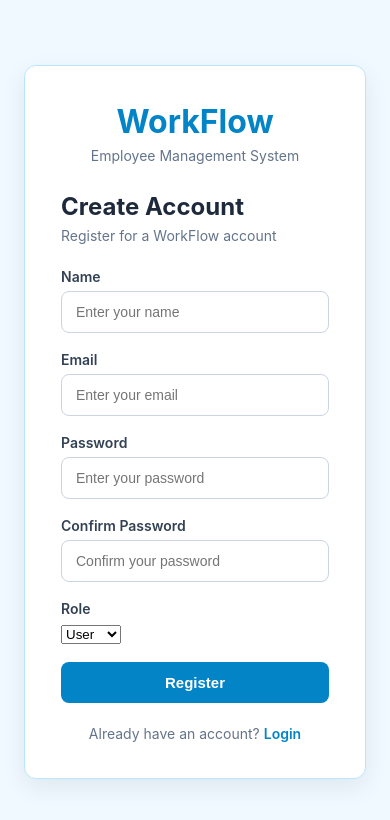
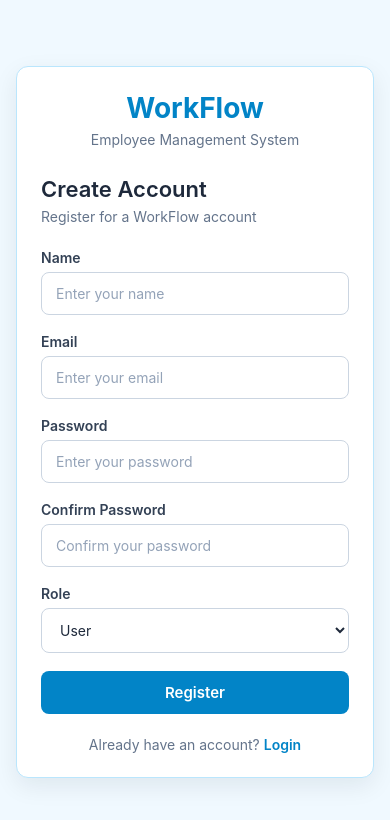
Before and after one commit to rajbrajesh/WorkFlow_EMS, a React app in the folder frontend/: page /register in a window 390 px wide. Shown: the top 820 px of the page. Built offline with nearby package versions, Linux system fonts and the light colour scheme; the HTML template or start-up script is replaced by a standard one.

Commit message:
Complete React authentication UI foundation

```diff
--- /dev/null
+++ b/frontend/src/components/forms/FormInput.jsx
@@ -0,0 +1,43 @@
+/**
+ * Reusable input component for WorkFlow forms.
+ *
+ * This component keeps the common input structure
+ * in one place:
+ * - Label
+ * - Input field
+ * - Placeholder
+ * - Value
+ * - Change handler
+ */
+function FormInput({
+    id,
+    label,
+    type = "text",
+    placeholder,
+    value,
+    onChange,
+    required = false
+}) {
+    return (
+        <div className="form-group">
+
+            {/* Input label */}
+            <label htmlFor={id}>
+                {label}
+            </label>
+
+            {/* Reusable input field */}
+            <input
+                id={id}
+                type={type}
+                placeholder={placeholder}
+                value={value}
+                onChange={onChange}
+                required={required}
+            />
+
+        </div>
+    );
+}
+
+export default FormInput;
--- a/frontend/src/pages/LoginPage.css
+++ b/frontend/src/pages/LoginPage.css
@@ -1,14 +1,27 @@
 /*
- * Styling for the WorkFlow Login page.
+ * Common authentication page styling for WorkFlow.
  *
- * The design follows our application theme:
- * - White background
+ * These styles are shared by:
+ * - Login page
+ * - Register page
+ *
+ * Authentication pages use:
+ * - White card
  * - Sky-blue primary color
- * - Clean and simple authentication card
+ * - Clean form controls
+ * - Responsive layout
  */
+
+
+/* =========================================
+   Authentication Page
+   ========================================= */
 
 /*
  * Complete authentication page.
+ *
+ * The page takes at least the full viewport height
+ * and centers the authentication card.
  */
 .auth-page {
     min-height: 100vh;
@@ -22,8 +35,13 @@
     background-color: #f0f9ff;
 }
 
+
+/* =========================================
+   Authentication Card
+   ========================================= */
+
 /*
- * Login card.
+ * Main card containing Login/Register content.
  */
 .auth-card {
     width: 100%;
@@ -39,11 +57,17 @@
     box-shadow: 0 8px 24px rgba(15, 23, 42, 0.08);
 }
 
+
+/* =========================================
+   Application Branding
+   ========================================= */
+
 /*
- * Application branding section.
+ * Branding section provided by AuthLayout.
  */
 .auth-header {
     text-align: center;
+
     margin-bottom: 28px;
 }
 
@@ -66,39 +90,62 @@
     margin: 6px 0 0;
 
     color: #64748b;
+
     font-size: 14px;
 }
 
+
+/* =========================================
+   Authentication Title
+   ========================================= */
+
 /*
- * Login heading section.
+ * Login/Register heading section.
  */
 .auth-title {
     margin-bottom: 24px;
 }
 
+/*
+ * Main authentication heading.
+ */
 .auth-title h2 {
     margin: 0 0 6px;
 
     color: #1e293b;
+
     font-size: 24px;
+    font-weight: 600;
 }
 
+/*
+ * Authentication heading description.
+ */
 .auth-title p {
     margin: 0;
 
     color: #64748b;
+
     font-size: 14px;
 }
 
+
+/* =========================================
+   Form Fields
+   ========================================= */
+
 /*
  * Individual form field container.
+ *
+ * FormInput uses this class.
  */
 .form-group {
     margin-bottom: 18px;
 }
 
+
 /*
- * Form labels.
+ * Form field labels.
  */
 .form-group label {
     display: block;
@@ -111,8 +158,9 @@
     font-weight: 600;
 }
 
+
 /*
- * Text and password inputs.
+ * Text, email and password inputs.
  */
 .form-group input {
     width: 100%;
@@ -127,22 +175,95 @@
     color: #1e293b;
     background-color: #ffffff;
 
+    font-family: inherit;
     font-size: 14px;
 
-    transition: border-color 0.2s, box-shadow 0.2s;
+    transition:
+        border-color 0.2s ease,
+        box-shadow 0.2s ease;
 }
+
+
+/*
+ * Input placeholder text.
+ */
+.form-group input::placeholder {
+    color: #94a3b8;
+}
+
 
 /*
  * Input focus state.
+ *
+ * Provides a visible blue focus indicator
+ * when the user selects an input.
  */
 .form-group input:focus {
     border-color: #38bdf8;
 
-    box-shadow: 0 0 0 3px rgba(56, 189, 248, 0.15);
+    box-shadow:
+        0 0 0 3px rgba(56, 189, 248, 0.15);
 }
 
+
+/* =========================================
+   Role Select
+   ========================================= */
+
 /*
- * Login button.
+ * Role dropdown used on RegisterPage.
+ *
+ * It intentionally uses the same visual language
+ * as the text inputs.
+ */
+.form-group select {
+    width: 100%;
+    min-width: 0;
+
+    padding: 12px 14px;
+
+    border: 1px solid #cbd5e1;
+    border-radius: 8px;
+
+    outline: none;
+
+    color: #1e293b;
+    background-color: #ffffff;
+
+    font-family: inherit;
+    font-size: 14px;
+
+    cursor: pointer;
+
+    /*
+     * Prevent the select element itself from
+     * becoming wider than its parent container.
+     */
+    max-width: 100%;
+
+    transition:
+        border-color 0.2s ease,
+        box-shadow 0.2s ease;
+}
+
+
+/*
+ * Role dropdown focus state.
+ */
+.form-group select:focus {
+    border-color: #38bdf8;
+
+    box-shadow:
+        0 0 0 3px rgba(56, 189, 248, 0.15);
+}
+
+
+/* =========================================
+   Authentication Button
+   ========================================= */
+
+/*
+ * Login/Register button.
  */
 .auth-button {
     width: 100%;
@@ -155,23 +276,55 @@
     background-color: #0284c7;
     color: #ffffff;
 
+    font-family: inherit;
     font-size: 15px;
     font-weight: 600;
 
     cursor: pointer;
 
-    transition: background-color 0.2s;
+    transition:
+        background-color 0.2s ease,
+        transform 0.1s ease,
+        box-shadow 0.2s ease;
 }
 
+
 /*
- * Login button hover state.
+ * Button hover state.
  */
 .auth-button:hover {
     background-color: #0369a1;
+
+    box-shadow:
+        0 4px 10px rgba(2, 132, 199, 0.2);
 }
 
+
 /*
- * Footer section containing the Register link.
+ * Button active state.
+ *
+ * Gives a small visual feedback when clicked.
+ */
+.auth-button:active {
+    transform: translateY(1px);
+}
+
+
+/*
+ * Keyboard focus state for the button.
+ */
+.auth-button:focus-visible {
+    outline: 3px solid rgba(56, 189, 248, 0.35);
+    outline-offset: 2px;
+}
+
+
+/* =========================================
+   Authentication Footer
+   ========================================= */
+
+/*
+ * Footer containing Login/Register navigation.
  */
 .auth-footer {
     margin-top: 22px;
@@ -179,6 +332,10 @@
     text-align: center;
 }
 
+
+/*
+ * Footer text.
+ */
 .auth-footer p {
     margin: 0;
 
@@ -187,8 +344,9 @@
     font-size: 14px;
 }
 
+
 /*
- * Register navigation link.
+ * Login/Register navigation link.
  */
 .auth-footer a {
     color: #0284c7;
@@ -196,6 +354,96 @@
     font-weight: 600;
 }
 
+
+/*
+ * Navigation link hover state.
+ */
 .auth-footer a:hover {
     text-decoration: underline;
 }
+
+
+/* =========================================
+   Validation Error
+   ========================================= */
+
+/*
+ * Inline validation message.
+ *
+ * This is displayed below the field instead of
+ * using a browser alert popup.
+ */
+.form-error {
+    margin-top: -12px;
+    margin-bottom: 16px;
+
+    color: #dc2626;
+
+    font-size: 13px;
+    font-weight: 500;
+}
+
+
+/* =========================================
+   Responsive Design
+   ========================================= */
+
+/*
+ * Smaller screens such as mobile phones.
+ *
+ * Reduce card padding and page spacing so the
+ * authentication form has enough available space.
+ */
+@media (max-width: 480px) {
+
+    .auth-page {
+        padding: 16px;
+    }
+
+    .auth-card {
+        padding: 24px;
+    }
+
+    .auth-header h1 {
+        font-size: 28px;
+    }
+
+    .auth-title h2 {
+        font-size: 22px;
+    }
+
+    .form-group select {
+        /*
+        * Keep the role dropdown within the
+        * available mobile screen width.
+        */
+        width: 100%;
+        max-width: 100%;
+    }
+}
+
+
+/*
+ * Very small screens.
+ *
+ * Provides additional protection against content
+ * becoming too cramped on narrow devices.
+ */
+@media (max-width: 360px) {
+
+    .auth-page {
+        padding: 12px;
+    }
+
+    .auth-card {
+        padding: 20px;
+    }
+
+    .auth-header {
+        margin-bottom: 22px;
+    }
+
+    .auth-title {
+        margin-bottom: 20px;
+    }
+}
--- a/frontend/src/pages/RegisterPage.jsx
+++ b/frontend/src/pages/RegisterPage.jsx
@@ -1,16 +1,13 @@
 import { useState } from "react";
 import { Link } from "react-router-dom";
+
+import FormInput from "../components/forms/FormInput";
 
 /**
  * Register page for WorkFlow.
  *
- * AuthLayout already provides:
- * - Authentication page background
- * - Authentication card
- * - WorkFlow branding
- *
- * Therefore, this component contains only
- * registration-specific content.
+ * AuthLayout provides the common authentication layout.
+ * FormInput provides reusable text/password input fields.
  */
 function RegisterPage() {
 
@@ -35,9 +32,15 @@ function RegisterPage() {
     const [confirmPassword, setConfirmPassword] = useState("");
 
     /*
+    * Stores the password mismatch error message.
+    *
+    * The error is displayed directly below the
+    * Confirm Password field instead of using alert().
+    */
+    const [passwordError, setPasswordError] = useState("");
+
+    /*
      * Stores the selected user role.
-     *
-     * USER is the default role.
      */
     const [role, setRole] = useState("USER");
 
@@ -53,15 +56,12 @@ function RegisterPage() {
          * Temporary frontend validation.
          */
         if (password !== confirmPassword) {
-            alert("Passwords do not match.");
+            setPasswordError("Passwords do not match.");
             return;
         }
 
         /*
          * Temporary console output.
-         *
-         * Later this data will be sent to the
-         * Spring Boot registration API.
          */
         console.log("Register form submitted:", {
             name,
@@ -82,14 +82,10 @@ function RegisterPage() {
             {/* Registration form */}
             <form onSubmit={handleSubmit}>
 
-                {/* Name field */}
-                <div className="form-group">
-                    <label htmlFor="name">
-                        Name
-                    </label>
-
-                    <input
+                {/* Reusable name input */}
+                <FormInput
                     id="name"
+                    label="Name"
                     type="text"
                     placeholder="Enter your name"
                     value={name}
@@ -98,16 +94,11 @@ function RegisterPage() {
                     }
                     required
                 />
-                </div>
 
-                {/* Email field */}
-                <div className="form-group">
-                    <label htmlFor="email">
-                        Email
-                    </label>
-
-                    <input
+                {/* Reusable email input */}
+                <FormInput
                     id="email"
+                    label="Email"
                     type="email"
                     placeholder="Enter your email"
                     value={email}
@@ -116,46 +107,69 @@ function RegisterPage() {
                     }
                     required
                 />
-                </div>
 
-                {/* Password field */}
-                <div className="form-group">
-                    <label htmlFor="password">
-                        Password
-                    </label>
-
-                    <input
+                {/* Reusable password input */}
+                <FormInput
                     id="password"
+                    label="Password"
                     type="password"
                     placeholder="Enter your password"
                     value={password}
-                        onChange={(event) =>
-                            setPassword(event.target.value)
+                    onChange={(event) => {
+                        const value = event.target.value;
+
+                        setPassword(value);
+
+                        /*
+                        * Re-check the confirm password whenever
+                        * the original password changes.
+                        */
+                        if (confirmPassword && value !== confirmPassword) {
+                            setPasswordError("Passwords do not match.");
+                        } else {
+                            setPasswordError("");
                         }
+                    }}
                     required
                 />
-                </div>
 
-                {/* Confirm password field */}
-                <div className="form-group">
-                    <label htmlFor="confirmPassword">
-                        Confirm Password
-                    </label>
-
-                    <input
+                {/* Reusable confirm-password input */}
+                <FormInput
                     id="confirmPassword"
+                    label="Confirm Password"
                     type="password"
                     placeholder="Confirm your password"
                     value={confirmPassword}
-                        onChange={(event) =>
-                            setConfirmPassword(event.target.value)
+                    onChange={(event) => {
+                        const value = event.target.value;
+
+                        setConfirmPassword(value);
+
+                        /*
+                        * Live password matching.
+                        *
+                        * We only show the error when the user has
+                        * entered something and the passwords differ.
+                        */
+                        if (value && value !== password) {
+                            setPasswordError("Passwords do not match.");
+                        } else {
+                            setPasswordError("");
                         }
+                    }}
                     required
                 />
-                </div>
+
+                {/* Password mismatch error */}
+                {passwordError && (
+                    <p className="form-error">
+                        {passwordError}
+                    </p>
+                )}
 
                 {/* Role field */}
                 <div className="form-group">
+
                     <label htmlFor="role">
                         Role
                     </label>
@@ -171,6 +185,7 @@ function RegisterPage() {
                         <option value="HR">HR</option>
                         <option value="ADMIN">Admin</option>
                     </select>
+
                 </div>
 
                 {/* Register button */}
```
Also changed, not shown: frontend/src/pages/LoginPage.jsx (+10 -24 lines). Lines whose indentation alone changed are shown as unchanged.
